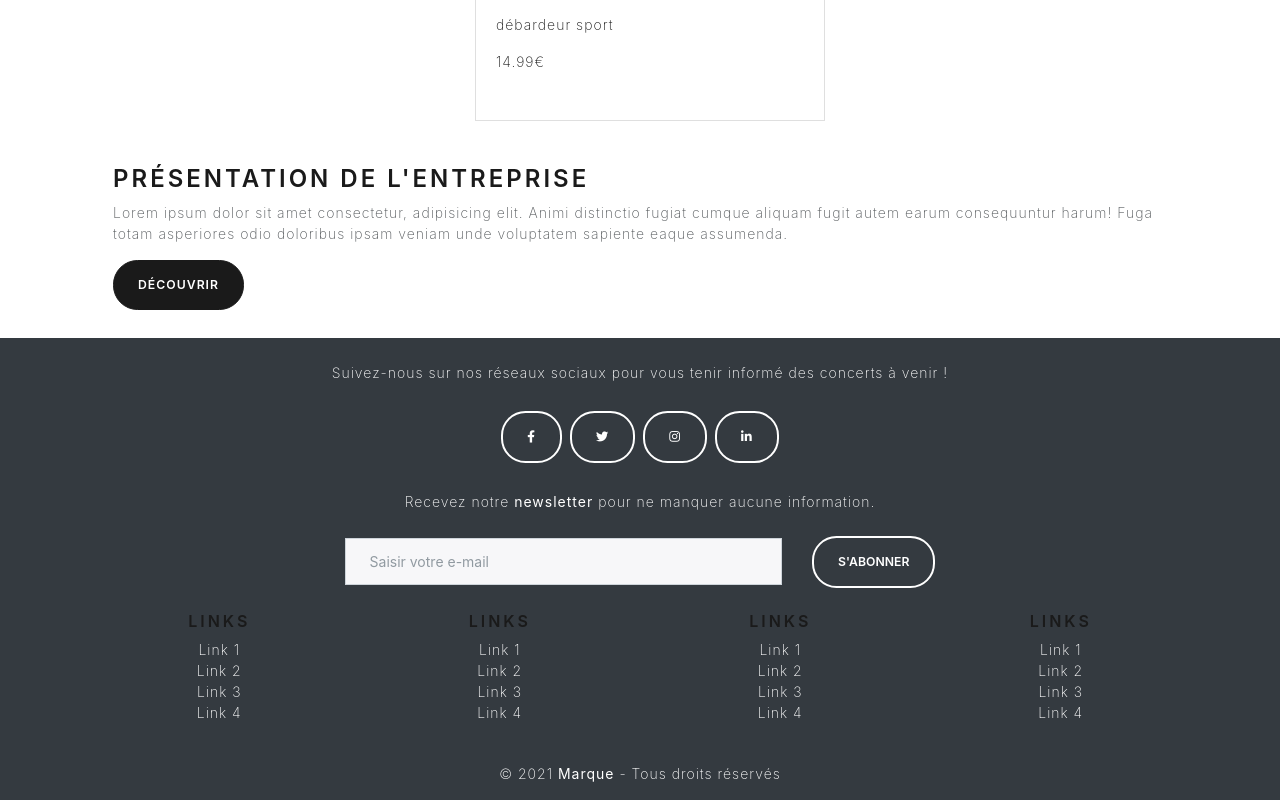
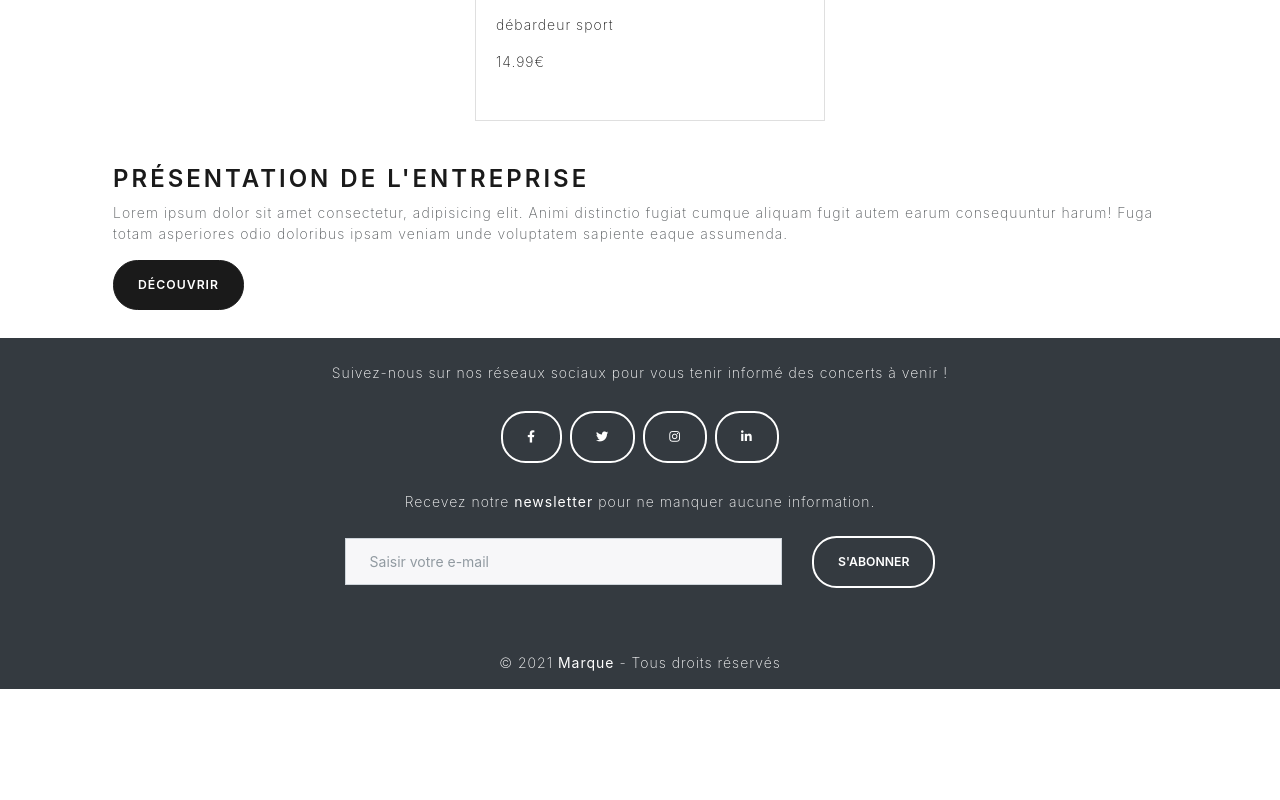
Before and after one commit to LorisQUE/React-Ecommerce-ESIMED, a React (Create React App) app: page / in a window 1280 px wide. Shown: the part 1115-1915 px from the top of the page. After the commit the page ends 1804 px from the top, so only its background shows below. Built offline with nearby package versions, Linux system fonts and the light colour scheme; data requests are answered from the project's data file.

Commit message:
pagination

```diff
--- a/data/db.json
+++ b/data/db.json
@@ -476,6 +476,72 @@
       ],
       "isColissimo": true,
       "id": 17
+    },
+    {
+      "userId": 1,
+      "date": 1620330077154,
+      "adresse": {
+        "voie": "25 Rue de Figueras",
+        "ville": "Marignane",
+        "CP": "13700",
+        "nom": "Quiroule",
+        "prenom": "Pierre"
+      },
+      "produits": [
+        {
+          "couleur": "Bleu",
+          "taille": "XL",
+          "quantite": 1,
+          "produitId": 1,
+          "libelle": "T-Shirt Simple",
+          "prix": 12.99,
+          "image": "/img/tshirt1.jpg"
+        },
+        {
+          "couleur": "Noir",
+          "taille": "XL",
+          "quantite": 2,
+          "produitId": 6,
+          "libelle": "Pull",
+          "prix": 14.99,
+          "image": "/img/pull1.jpg"
+        }
+      ],
+      "isColissimo": true,
+      "id": 18
+    },
+    {
+      "userId": 1,
+      "date": 1620386547265,
+      "adresse": {
+        "voie": "25 Rue de Figueras",
+        "ville": "Marignane",
+        "CP": "13700",
+        "nom": "Quiroule",
+        "prenom": "Toto"
+      },
+      "produits": [
+        {
+          "couleur": "Rouge",
+          "taille": "S",
+          "quantite": 2,
+          "produitId": 1,
+          "libelle": "T-Shirt Simple",
+          "prix": 12.99,
+          "image": "/img/tshirt1.jpg"
+        },
+        {
+          "couleur": "Rouge",
+          "taille": "M",
+          "quantite": 1,
+          "produitId": 1,
+          "libelle": "T-Shirt Simple",
+          "prix": 12.99,
+          "image": "/img/tshirt1.jpg"
+        }
+      ],
+      "isColissimo": true,
+      "id": 19
     }
   ],
   "newsletters": [
@@ -498,6 +564,14 @@
     {
       "email": "z@z",
       "id": 5
+    },
+    {
+      "email": "Pierre@gmail.com",
+      "id": 6
+    },
+    {
+      "email": "toto@tata.com",
+      "id": 7
     }
   ],
   "contacts": [
@@ -524,6 +598,22 @@
       "tel": "zef",
       "message": "zfezefzef",
       "id": 3
+    },
+    {
+      "email": "toto@tata.com",
+      "nom": "Bozetti",
+      "prenom": "Said",
+      "tel": "0102030405",
+      "message": "zizou",
+      "id": 4
+    },
+    {
+      "email": "toto@tata.com",
+      "nom": "Bozetti",
+      "prenom": "Said",
+      "tel": "0102030405",
+      "message": "rrr",
+      "id": 5
     }
   ]
 }
--- a/package.json
+++ b/package.json
@@ -11,6 +11,7 @@
     "react-credit-card-input": "^1.1.5",
     "react-credit-cards": "^0.8.3",
     "react-dom": "^17.0.2",
+    "react-js-pagination": "^3.0.3",
     "react-router-dom": "^5.2.0",
     "react-scripts": "4.0.3",
     "react-toastify": "^7.0.4",
--- a/public/index.html
+++ b/public/index.html
@@ -31,7 +31,9 @@
   <body>
     <!-- JavaScript Bundle with Popper -->
   <script src="https://cdn.jsdelivr.net/npm/bootstrap@5.0.0/dist/js/bootstrap.bundle.min.js" integrity="sha384-p34f1UUtsS3wqzfto5wAAmdvj+osOnFyQFpp4Ua3gs/ZVWx6oOypYoCJhGGScy+8" crossorigin="anonymous"></script>
-
+  <script src="https://code.jquery.com/jquery-3.2.1.slim.min.js" integrity="sha384-KJ3o2DKtIkvYIK3UENzmM7KCkRr/rE9/Qpg6aAZGJwFDMVNA/GpGFF93hXpG5KkN" crossorigin="anonymous"></script>
+  <script src="https://cdnjs.cloudflare.com/ajax/libs/popper.js/1.12.9/umd/popper.min.js" integrity="sha384-ApNbgh9B+Y1QKtv3Rn7W3mgPxhU9K/ScQsAP7hUibX39j7fakFPskvXusvfa0b4Q" crossorigin="anonymous"></script>
+  <script src="https://maxcdn.bootstrapcdn.com/bootstrap/4.0.0/js/bootstrap.min.js" integrity="sha384-JZR6Spejh4U02d8jOt6vLEHfe/JQGiRRSQQxSfFWpi1MquVdAyjUar5+76PVCmYl" crossorigin="anonymous"></script>
     <noscript>You need to enable JavaScript to run this app.</noscript>
     <div id="root"></div>
     <!--
--- a/src/components/footer.jsx
+++ b/src/components/footer.jsx
@@ -66,82 +66,6 @@ export default function Footer() {
                         </div>
                     </form>
                 </section>
-                <section className="">
-                    <div className="row">
-                        <div className="col-lg-3 col-md-6 mb-4 mb-md-0">
-                            <h5 className="text-uppercase">Links</h5>
-
-                            <ul className="list-unstyled mb-0">
-                                <li>
-                                    <a href="#!" className="text-white">Link 1</a>
-                                </li>
-                                <li>
-                                    <a href="#!" className="text-white">Link 2</a>
-                                </li>
-                                <li>
-                                    <a href="#!" className="text-white">Link 3</a>
-                                </li>
-                                <li>
-                                    <a href="#!" className="text-white">Link 4</a>
-                                </li>
-                            </ul>
-                        </div>
-                        <div className="col-lg-3 col-md-6 mb-4 mb-md-0">
-                            <h5 className="text-uppercase">Links</h5>
-
-                            <ul className="list-unstyled mb-0">
-                                <li>
-                                    <a href="#!" className="text-white">Link 1</a>
-                                </li>
-                                <li>
-                                    <a href="#!" className="text-white">Link 2</a>
-                                </li>
-                                <li>
-                                    <a href="#!" className="text-white">Link 3</a>
-                                </li>
-                                <li>
-                                    <a href="#!" className="text-white">Link 4</a>
-                                </li>
-                            </ul>
-                        </div>
-                        <div className="col-lg-3 col-md-6 mb-4 mb-md-0">
-                            <h5 className="text-uppercase">Links</h5>
-
-                            <ul className="list-unstyled mb-0">
-                                <li>
-                                    <a href="#!" className="text-white">Link 1</a>
-                                </li>
-                                <li>
-                                    <a href="#!" className="text-white">Link 2</a>
-                                </li>
-                                <li>
-                                    <a href="#!" className="text-white">Link 3</a>
-                                </li>
-                                <li>
-                                    <a href="#!" className="text-white">Link 4</a>
-                                </li>
-                            </ul>
-                        </div>
-                        <div className="col-lg-3 col-md-6 mb-4 mb-md-0">
-                            <h5 className="text-uppercase">Links</h5>
-
-                            <ul className="list-unstyled mb-0">
-                                <li>
-                                    <a href="#!" className="text-white">Link 1</a>
-                                </li>
-                                <li>
-                                    <a href="#!" className="text-white">Link 2</a>
-                                </li>
-                                <li>
-                                    <a href="#!" className="text-white">Link 3</a>
-                                </li>
-                                <li>
-                                    <a href="#!" className="text-white">Link 4</a>
-                                </li>
-                            </ul>
-                        </div>
-                    </div>
-                </section>
             </div>
             <div className="text-center p-3">
             © 2021 <strong>Marque</strong> - Tous droits réservés
--- a/src/pages/profil.jsx
+++ b/src/pages/profil.jsx
@@ -1,5 +1,6 @@
 import axios from 'axios';
 import React, { useContext, useEffect, useState } from 'react'
+import Pagination from 'react-js-pagination';
 import { useHistory } from 'react-router';
 import { AuthContext } from '../App';
 import TableCart from '../components/store/tableCart';
@@ -13,13 +14,27 @@ export default function Profil() {
     const [commandes, setCommandes] = useState([]);
     const utilisateur = JSON.parse(localStorage.getItem("utilisateur"));
 
+    const [activePage, setActivePage] = useState(1);
+    const [nbCommand, setNbCommand] = useState(0)
+    const [limit, setLimit] = useState(5)
+
     useEffect(() => {
         const url = BASE_URL + "commandes";
         axios.get(url, { params: { userId: utilisateur.id, _sort: "id", _order: "desc"}})
         .then(res => {
+            setNbCommand(res.data.length);
+            //setCommandes(res.data)
+        });
+
+        axios.get(url, { params: { userId: utilisateur.id, _page: activePage, _limit: limit, _sort: "id", _order: "desc"}})
+        .then(res => {
             setCommandes(res.data)
         });
-    }, []);
+    }, [activePage]);
+
+    const handlePageChange = (pageNumber) => {
+        setActivePage(pageNumber);
+      };
 
     const handleDeconnexion = () => {
         removeLocalUser();
@@ -45,6 +60,16 @@ export default function Profil() {
                 )
             })}
 
+            <Pagination
+                    itemClass="page-item"
+                    linkClass="page-link"
+                    activePage={activePage}
+                    itemsCountPerPage={limit}
+                    totalItemsCount={nbCommand}
+                    pageRangeDisplayed={5}
+                    onChange={handlePageChange}
+                    />
+            <br/>
             <button onClick={handleDeconnexion} className="btn btn-secondary">Déconnexion</button>
         </main>
     )
```
Also changed, not shown: 1 other file (tests, documents, lock files or other folders).
